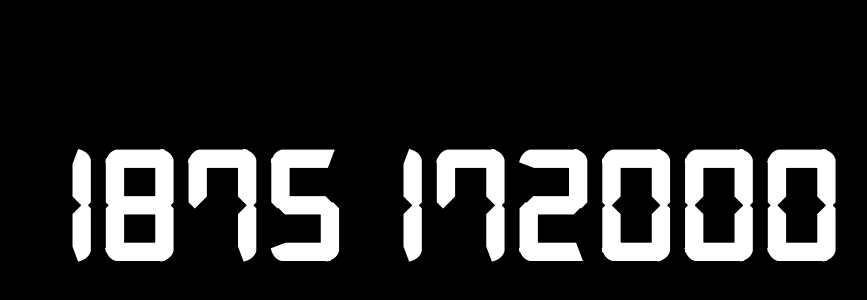
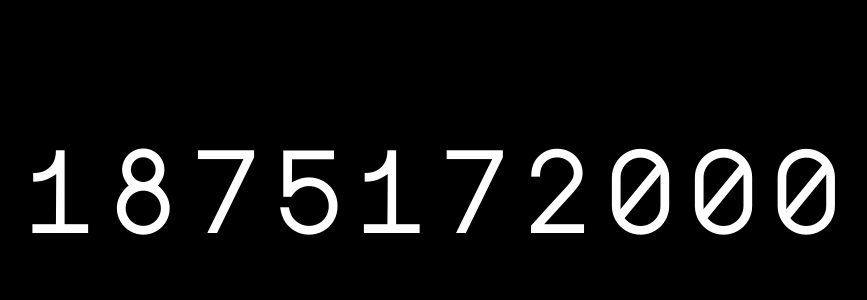
Before and after one commit to ShyamendraHazra/millicount, a plain HTML site: page index.html in a window 1280 px wide. Shown: the part 212-512 px from the top of the page, without its empty margins (209-1076 px from the left). Drawn offline with Linux system fonts and the light colour scheme.

Commit message:
Fixed : font style to new one (old one was not working)

```diff
--- a/assets/css/main.css
+++ b/assets/css/main.css
@@ -1,34 +1,8 @@
+@import url('https://fonts.googleapis.com/css2?family=Major+Mono+Display&display=swap');
+
 * {
     margin: 0;
     padding: 0;
-}
-
-@font-face {
-    font-family: 'digital-7';
-    src: url('/assets/fonts/digital-7/digital-7.ttf') format('truetype');
-    font-weight: normal;
-    font-style: normal;
-}
-
-@font-face {
-    font-family: 'digital-7';
-    src: url('/assets/fonts/digital-7/digital-7\ \(italic\).ttf') format('truetype');
-    font-weight: normal;
-    font-style: italic;
-}
-
-@font-face {
-    font-family: 'digital-7 mono';
-    src: url('/assets/fonts/digital-7/digital-7\ \(mono\).ttf') format('truetype');
-    font-weight: normal;
-    font-style: normal;
-}
-
-@font-face {
-    font-family: 'digital-7 mono';
-    src: url('/assets/fonts/digital-7/digital-7\ \(mono\ italic\).ttf') format('truetype');
-    font-weight: normal;
-    font-style: italic;
 }
 
 
@@ -37,7 +11,9 @@ body {
     width: 100vw;
     background-color: #000;
     color: #fff;
-    font-family: 'digital-7 mono', monospace;
+    font-family: "Major Mono Display", monospace;
+    font-weight: 400;
+    font-style: normal;
     text-align: center;
     display: flex;
     align-items: center;
@@ -45,34 +21,39 @@ body {
 }
 
 #main_hud {
-    letter-spacing: 35px;
-    font-size: 15em;
+    font-size: 10em;
 }
 
 
-@media screen and (max-width: 425px) {
+@media screen and (max-width: 500px) {
 
     #main_hud {
-        font-size: 3em;
-        letter-spacing: 10px;
+        font-size: 2.5em;
     }
 
 }
 
-@media screen and (min-width: 426px) and (max-width: 768px) {
+
+@media screen and (min-width: 501px) and (max-width: 587px) {
 
     #main_hud {
-        font-size: 8em;
-        letter-spacing: 10px;
+        font-size: 4em;
     }
 
 }
 
-@media screen and (min-width: 769px) and (max-width: 1335px) {
+@media screen and (min-width: 588px) and (max-width: 850px) {
 
     #main_hud {
-        font-size: 10em;
-        letter-spacing: 10px;
+        font-size: 5em;
     }
 
 }
+
+@media screen and (min-width: 851px) and (max-width: 1335px) {
+
+    #main_hud {
+        font-size: 7em;
+    }
+
+}
```
